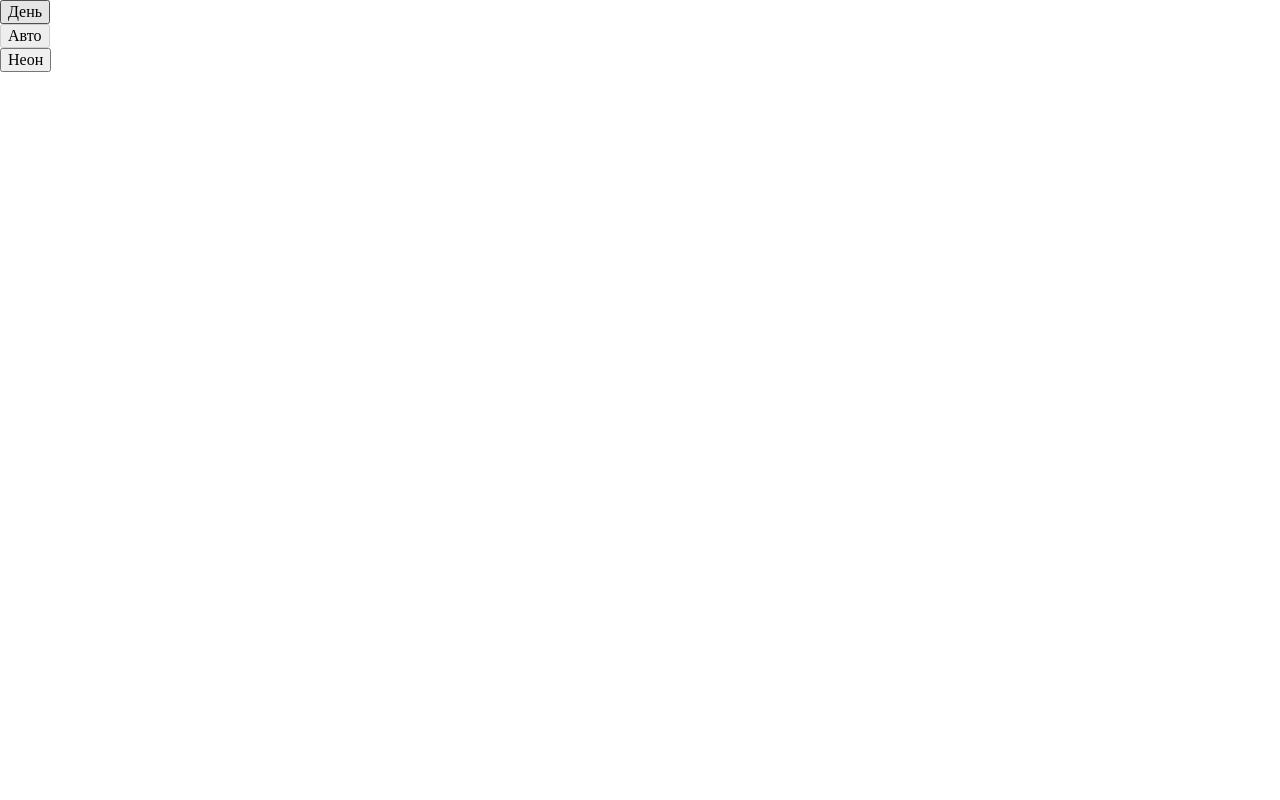
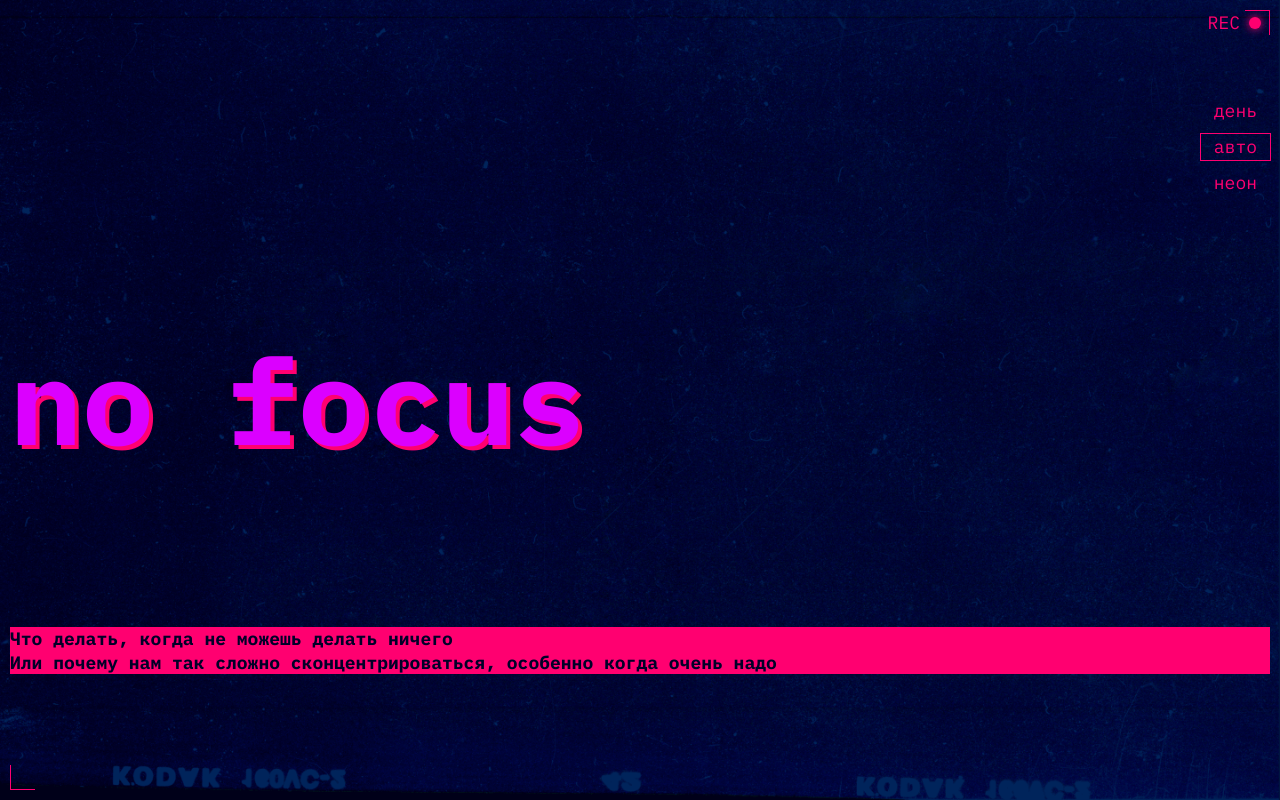
Before and after one commit to AlbaMareAvus/slozhno-sosredotochitsya, a plain HTML site: page index.html in a window 1280 px wide. Drawn offline with Linux system fonts and the light colour scheme.

Commit message:
Add header section

```diff
--- a/index.html
+++ b/index.html
@@ -19,6 +19,7 @@
   </head>
   <body class="page">
     <header class="header decorated-zone">
+      <p class="header__decor-text" aria-hidden="true">REC</p>
       <nav class="header__theme-menu">
         <ul class="header__theme-menu-list">
           <li class="header__theme-menu-item">
@@ -45,6 +46,13 @@
           </li>
         </ul>
       </nav>
+      <h1 class="header__title">no focus</h1>
+      <div class="header__subtitle title-decor">
+        <p class="header__subtitle-text">Что делать, когда не можешь делать ничего</p>
+        <p class="header__subtitle-text">
+          Или почему нам так сложно сконцентрироваться, особенно когда очень надо
+        </p>
+      </div>
     </header>
     <script src="./scripts/script.js"></script>
   </body>
--- a/styles/style.css
+++ b/styles/style.css
@@ -1,5 +1,116 @@
 /* Основные стили проекта. Это стили для темы, которую вы верстаете первой. */
 
 .page {
-  /* сохраните в разметке и стилях класс page. На его основе работает скрипт. */
+  --background-color: var(--theme-color);
+  font-family: var(--font-family);
+  background-color: var(--background-color);
+  background-image: var(--background-image);
+  background-position: center;
+  background-size: cover;
+  background-attachment: fixed;
 }
+
+.header {
+  display: grid;
+  grid-template-rows: repeat(3, 1fr);
+  align-items: center;
+  padding: 10px;
+  block-size: 100vh;
+  min-block-size: 668px;
+}
+
+.header__decor-text {
+  position: absolute;
+  align-self: self-start;
+  color: var(--accent-color);
+  font-size: 18px;
+  line-height: 1.39;
+  inset-inline-end: 10px;
+}
+
+.header__decor-text::after {
+  content: '';
+  display: inline-block;
+  margin-inline: 9px;
+  border-radius: 50%;
+  background-color: var(--accent-color);
+  filter: drop-shadow(0 0 4px currentColor);
+  block-size: 12px;
+  inline-size: 12px;
+}
+
+.header__theme-menu {
+  display: grid;
+  justify-content: end;
+  align-content: center;
+  margin-block-start: 22px;
+}
+
+.header__theme-menu-list {
+  display: flex;
+  flex-direction: column;
+  gap: 10px;
+}
+
+.header__theme-menu-button {
+  height: 26px;
+  border: none;
+  padding-inline: 13px;
+  padding-block: 0;
+  color: var(--accent-color);
+  font-weight: 400;
+  font-size: 18px;
+  line-height: 1;
+  text-transform: lowercase;
+  background: transparent;
+}
+
+.header__theme-menu-button_active {
+  outline: 1px solid currentColor;
+  pointer-events: none;
+}
+
+.header__title {
+  margin-block-start: 27px;
+  color: var(--secondary-font-color);
+  font-weight: 700;
+  font-size: var(--mobile-font-size);
+  line-height: 0.825;
+  text-shadow: 4px 4px 0 var(--accent-color);
+}
+
+.header__subtitle {
+  height: fit-content;
+  margin-block-start: 23px;
+}
+
+.header__subtitle-text {
+  --font-color: var(--theme-color);
+  color: var(--font-color);
+  font-weight: 700;
+  font-size: 18px;
+  line-height: 1.3;
+}
+
+.decorated-zone::after {
+  content: '';
+  border-inline-start: 1px solid var(--accent-color);
+  border-block-end: 1px solid var(--accent-color);
+  block-size: 25px;
+  inline-size: 25px;
+}
+
+.decorated-zone::before {
+  content: '';
+  position: absolute;
+  justify-self: self-end;
+  align-self: self-start;
+  border-inline-end: 1px solid var(--accent-color);
+  border-block-start: 1px solid var(--accent-color);
+  block-size: 25px;
+  inline-size: 25px;
+}
+
+.title-decor {
+  background-color: var(--accent-color);
+}
--- a/styles/variables.css
+++ b/styles/variables.css
@@ -8,9 +8,11 @@
 */
 :root {
   --background-image: url('../images/cover-image-dark.png');
-  --background-color: #000028;
+  --theme-color: #000028;
   --accent-color: #FF0070;
   --main-font-color: #F1B2CE;
   --secondary-font-color: #DB00FF;
   --font-family: 'IBM Plex Mono', sans-serif;
+  --mobile-font-size: clamp(7.25rem, 7.0115rem + 1.0178vw, 7.5rem);
+  --tablet-and-desktop-font-size: clamp(7.5rem, 0.5625rem + 14.4531vw, 9.8125rem);
 }
```
